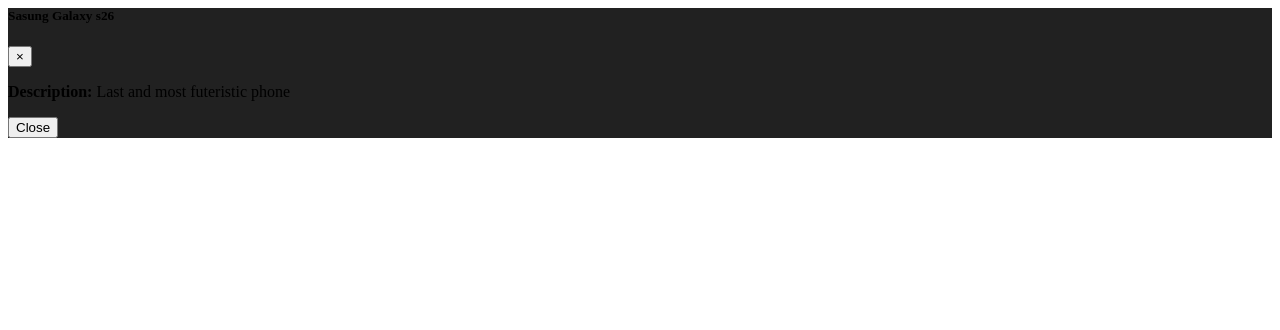
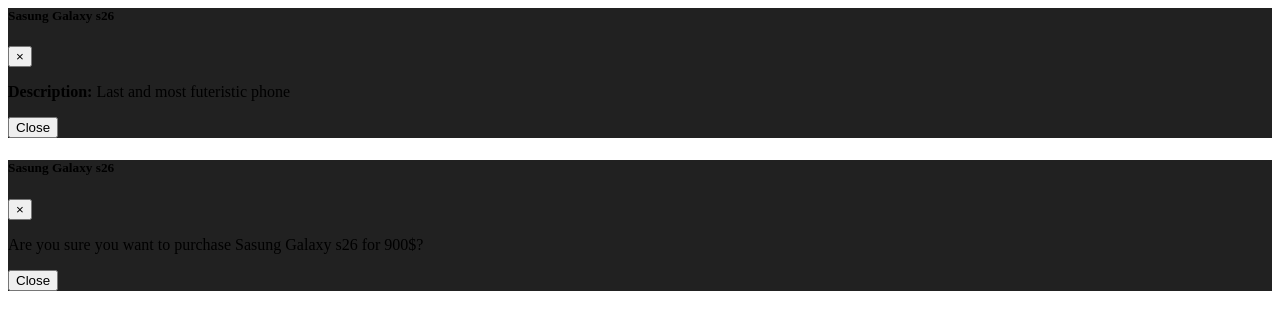
Before and after one commit to korean-deamon/FlaskMarket, a Flask app: template market/templates/includes/item_modals.html in a window 1280 px wide. Shown: the top 330 px of the page. Run offline with Flask 3, Linux system fonts and the light colour scheme; the template is opened without the code that fills it: values that come from a table or form of the project are taken from there, others are empty.

Commit message:
Added Modal in market page

```diff
--- a/market/templates/includes/item_modals.html
+++ b/market/templates/includes/item_modals.html
@@ -3,6 +3,8 @@
     background: #212121;
   }
 </style>
+
+<!-- More Info Modal -->
 
 <div class="modal fade" id="Modal-MoreInfo-{{ item.id }}"
   tabindex="-1"
@@ -24,5 +26,27 @@
       </div>
     </div>
   </div>
+</div>
 
+<!-- Purchase Confirmation Modal -->
+<div class="modal fade" id="Modal-PurchaseConfirm-{{ item.id }}"
+  tabindex="-1"
+  aria-labelledby="exampleModalLabel" aria-hidden="true">
+  <div class="modal-dialog">
+    <div class="modal-content">
+      <div class="modal-header">
+        <h5 class="modal-title" id="ModalLabel">{{ item.name }}</h5>
+        <button type="button" class="close" data-dismiss="modal" aria-label="Close">
+          <span aria-hidden="true">&times;</span>
+        </button>
+      </div>
+      <div class="modal-body">
+        <p>Are you sure you want to purchase {{ item.name }} for {{ item.price }}$?</p>
+      </div>
+      <div class="modal-footer">
+        <button type="button" class="btn btn-secondary" data-dismiss="modal">Close</button>
+        <!-- <button type="button" class="btn btn-primary">Save changes</button> -->
+      </div>
+    </div>
+  </div>
 </div>
--- a/market/templates/market.html
+++ b/market/templates/market.html
@@ -28,7 +28,7 @@
                             <td>{{item.price}}$</td>
                             <td>
                                 <button class="btn btn-outline btn-info" data-toggle="modal" data-target="#Modal-MoreInfo-{{ item.id }}">More Info</button>
-                                <button class="btn btn-outline btn-success">Purchase</button>
+                                <button class="btn btn-outline btn-success" data-toggle="modal" data-target="#Modal-PurchaseConfirm-{{ item.id }}">Purchase</button>
                             </td>
                         </tr>
                     {% endfor%}
```
